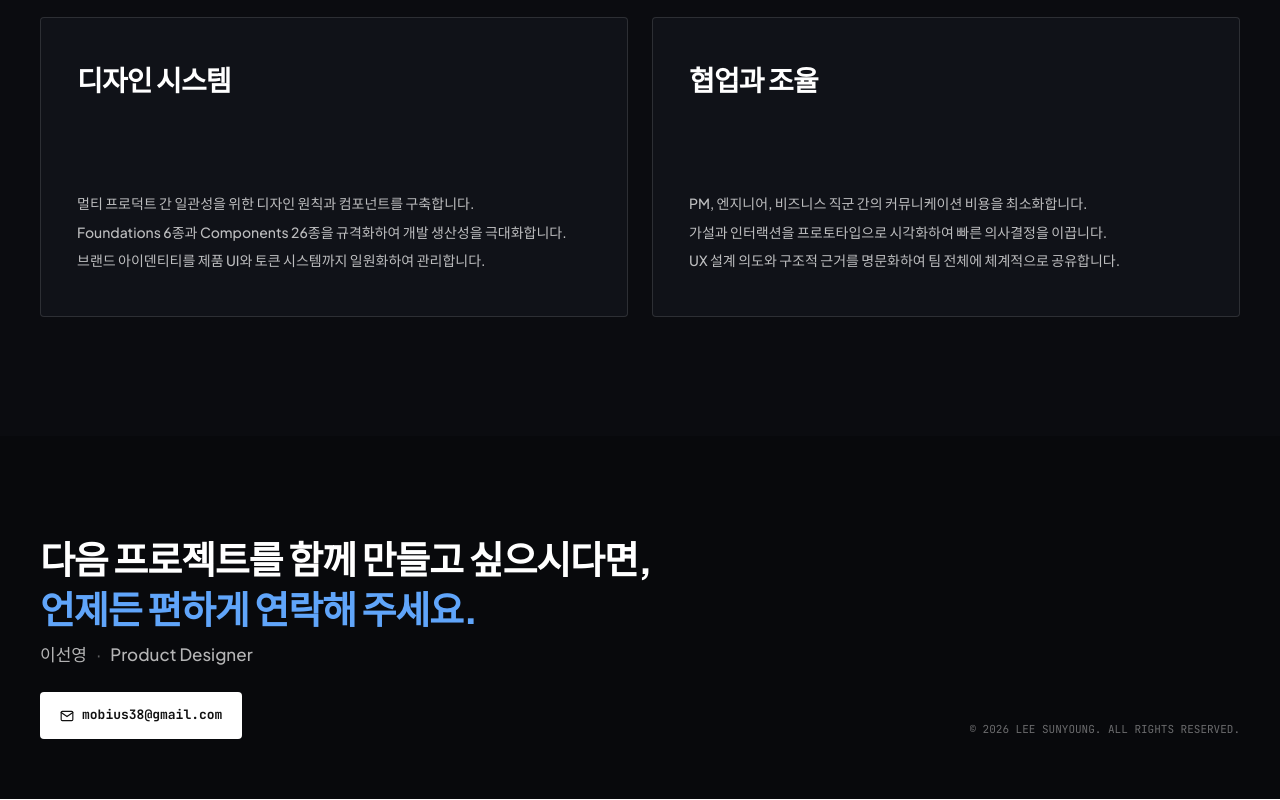
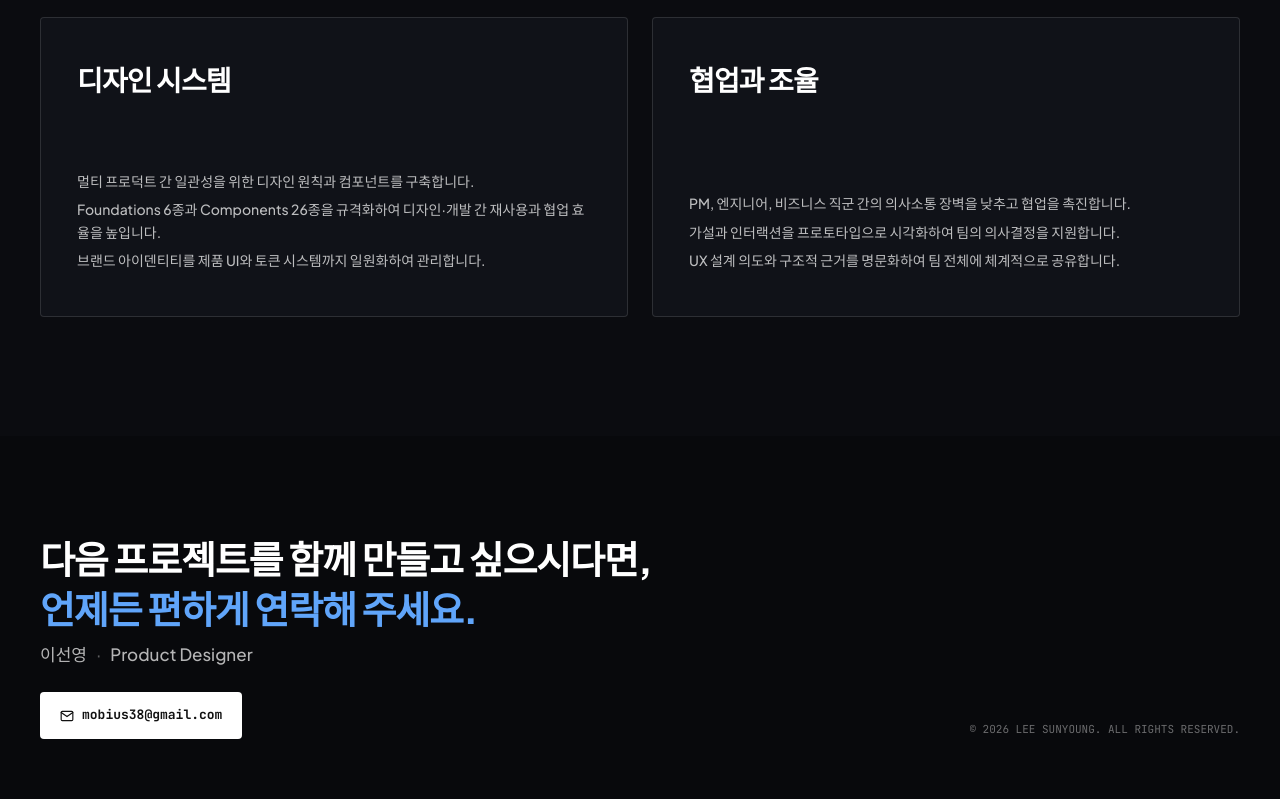
Before and after one commit to mobius38/sylee-portfolio, a React (Vite) app: page / in a window 1280 px wide. Shown: the part 6827-7627 px from the top of the page. Built offline with nearby package versions, Linux system fonts and the light colour scheme; the HTML template or start-up script is replaced by a standard one.

Commit message:
design: LEADERSHIP 섹션 내 비즈니스 리딩 강점 카드의 정량 근거 없는 과장 문구 담백한 실무 언어로 교정 및 배포

```diff
--- a/src/components/sections/LeadershipSection.tsx
+++ b/src/components/sections/LeadershipSection.tsx
@@ -35,7 +35,7 @@ export function LeadershipSection({ w }: { w: number }) {
       img: imgHandsSystem,
       lines: [
         "멀티 프로덕트 간 일관성을 위한 디자인 원칙과 컴포넌트를 구축합니다.",
-        "Foundations 6종과 Components 26종을 규격화하여 개발 생산성을 극대화합니다.",
+        "Foundations 6종과 Components 26종을 규격화하여 디자인·개발 간 재사용과 협업 효율을 높입니다.",
         "브랜드 아이덴티티를 제품 UI와 토큰 시스템까지 일원화하여 관리합니다.",
       ],
     },
@@ -43,8 +43,8 @@ export function LeadershipSection({ w }: { w: number }) {
       title: "협업과 조율",
       img: imgHandsCollab,
       lines: [
-        "PM, 엔지니어, 비즈니스 직군 간의 커뮤니케이션 비용을 최소화합니다.",
-        "가설과 인터랙션을 프로토타입으로 시각화하여 빠른 의사결정을 이끕니다.",
+        "PM, 엔지니어, 비즈니스 직군 간의 의사소통 장벽을 낮추고 협업을 촉진합니다.",
+        "가설과 인터랙션을 프로토타입으로 시각화하여 팀의 의사결정을 지원합니다.",
         "UX 설계 의도와 구조적 근거를 명문화하여 팀 전체에 체계적으로 공유합니다.",
       ],
     },
```
